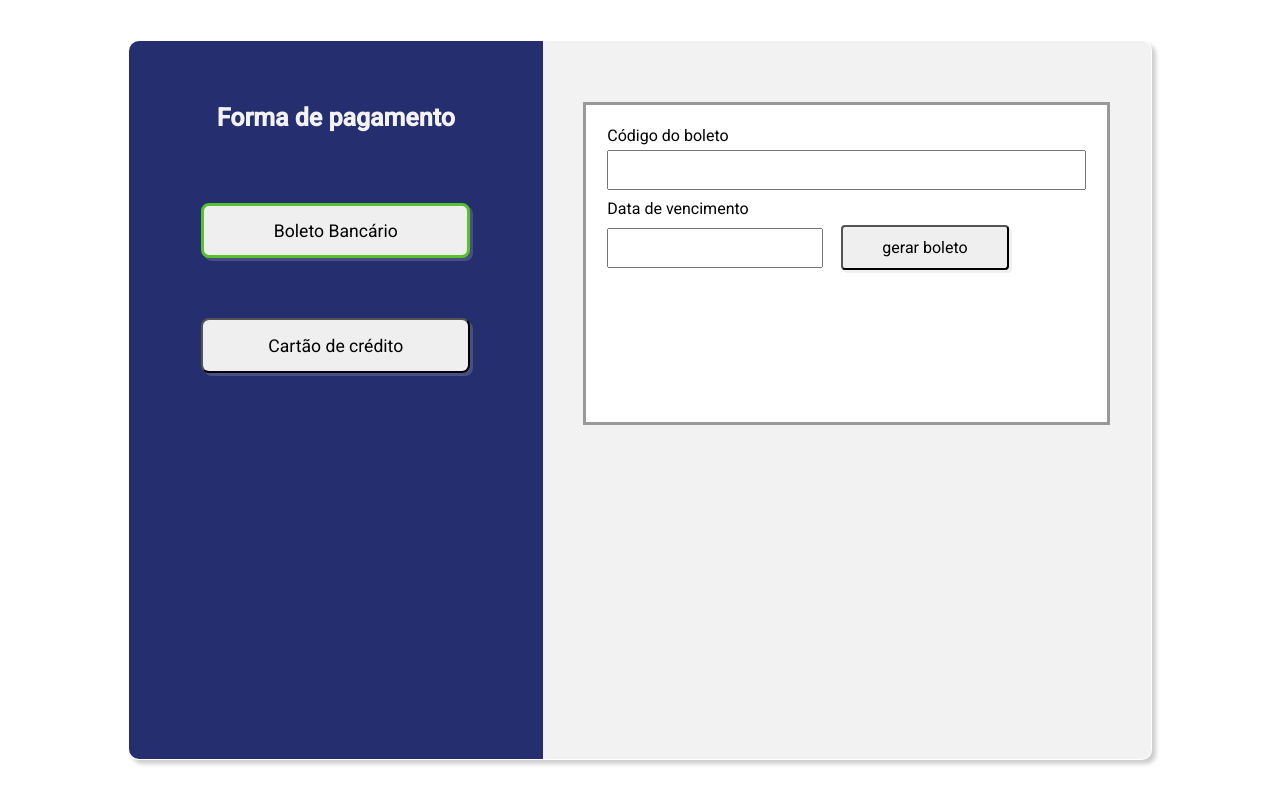
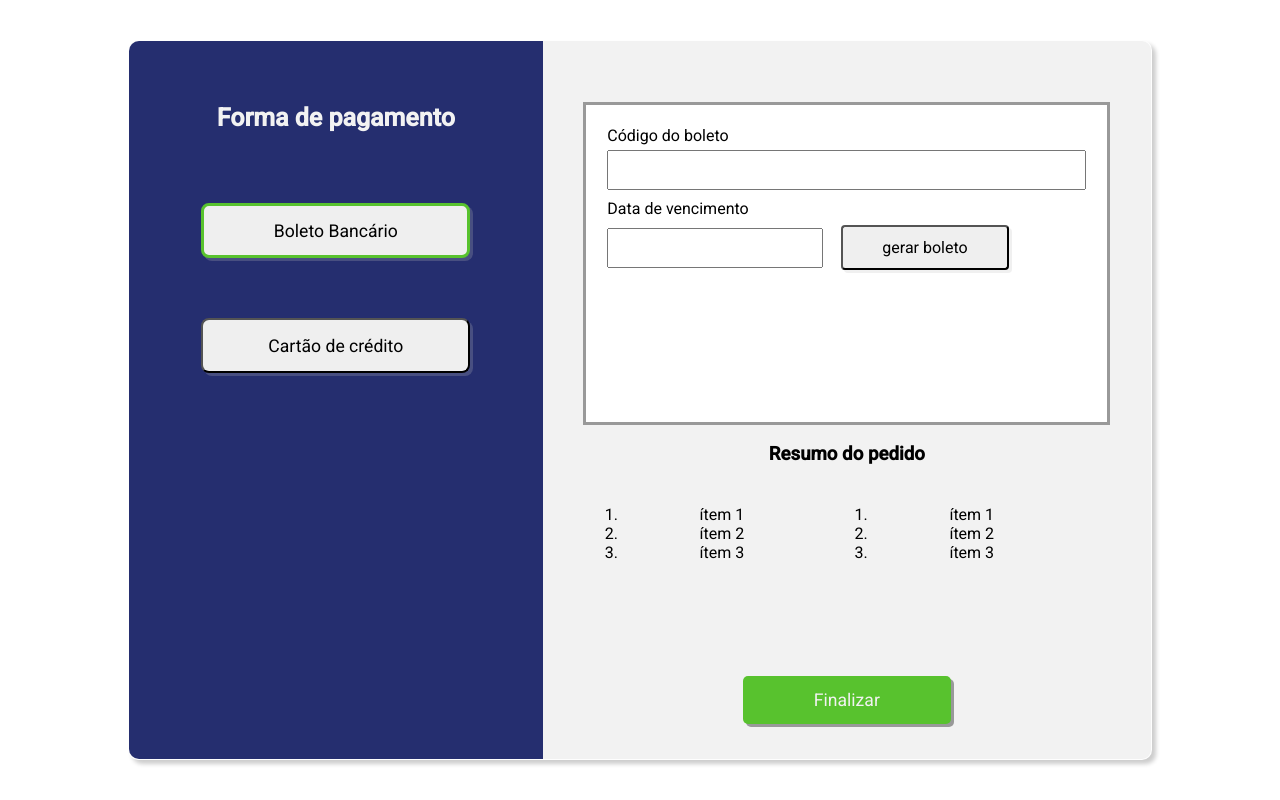
Before and after one commit to FelipsDevelopment/Trixx, a plain HTML site: page boleto.html in a window 1280 px wide. Drawn offline with Linux system fonts and the light colour scheme.

Commit message:
att style

```diff
--- a/boleto.html
+++ b/boleto.html
@@ -39,26 +39,39 @@
                             </div>
                         </div>
 
-                        <!--
                         <div class="pedido">
-                            <div class="coluna-pedido">
+                            <div class="pedido-content">
+                                <div class="coluna-pedido">
                                     <div class="title-pedido">
-                                       <h3 class="titulo-pedido"> Resumo do pedido </h3>
+                                        <h3 class="titulo-pedido"> Resumo do pedido </h3>
                                     </div>
 
                                     <div class="itens">
+                                        <ol>
+                                            <li>ítem 1</li>
+                                            <li>ítem 2</li>
+                                            <li>ítem 3</li>
+                                        </ol>
+                                    </div>
+
+                                    <div class="endereco">
+                                        <ol>
+                                            <li>ítem 1</li>
+                                            <li>ítem 2</li>
+                                            <li>ítem 3</li>
+                                        </ol>
 
                                     </div>
 
-                                    <div class="endereco">
+                                    </div>
 
-                                 </div>
-                                    <div class="div-finalizar">
-                                        <button class="btn" id="btn-finalizar" > Finalizar </button>
-                                    </div>
+                                </div>
                             </div>
+                            <div class="div-finalizar">
+                                <button class="btn" id="btn-finalizar" > Finalizar </button>
+                            </div>
+
                         </div>
-                        -->
                     </div>
                 </div>
             </div>
--- a/style.css
+++ b/style.css
@@ -49,6 +49,13 @@
     height: 45%;
     margin: 6% 4% 4% 4%;
 }
+
+.pedido-content {
+    width: 100%;
+    margin-top: 2%;
+}
+
+
 
 .cartao{
     height: 100%;
@@ -149,12 +156,18 @@
 
 #btn-finalizar {
     margin: 0%;
-    width: 80%;
-    height: 3.5rem;
+    margin-left: 30%;
+    width: 40%;
+    height: 3rem;
     border-radius: 5px;
+    border: #f2f2f2;
     background-color: #58C22E;
     color: #f2f2f2;
     justify-content: center;
+    box-shadow: 3px 3px rgba(42, 42, 42, 0.445);
+
+
+
 }
 
 /*  Parte boleto bancário   */
@@ -173,7 +186,6 @@
 
 }
 
-
 .cod-boleto {
     text-decoration: #f2f2f2;
 }
@@ -182,14 +194,13 @@
     width: 40%;
 }
 
-
 /*  Resumo de pedido  -  coluna 2  */
 
 .pedido {
     display: flex;
-    height: 90%;
+    height: 80%;
     padding: 2%;
-    border: 4px solid   rgba(0, 0, 0, 0.20);
+    ;
 }
 
 .titulo-pedido {
@@ -197,22 +208,23 @@
 }
 
 .itens {
-    border: 4px solid   rgba(0, 0, 0, 0.20);
+
     height: 80%;
     width: 50%;
     float: left;
-
+    margin-top: 3%;
+    padding: 5%;
+    text-align: center;
 }
 
 .endereco {
-    border: 4px solid   rgba(0, 0, 0, 0.20);
     height: 80%;
     width: 50%;
     float: right;
-
+    padding: 5%;
+    margin-top:3%;
+    text-align: center;
 }
-
-
 
 .btn-boleto{
     position: relative;
@@ -224,10 +236,14 @@
     margin-left: 3%;
 }
 
+.div-finalizar {
+    margin-bottom: 3%;
+}
 
 
 
 
+/*------------------------ media Queries ------------------------*/
 
 
 @media (max-width: 1400px) {
@@ -253,6 +269,7 @@
 
 
 }
+
 
 @media (max-width: 940px) {
     .title {
```
Also changed, not shown: cartao.html (+23 -10 lines).
